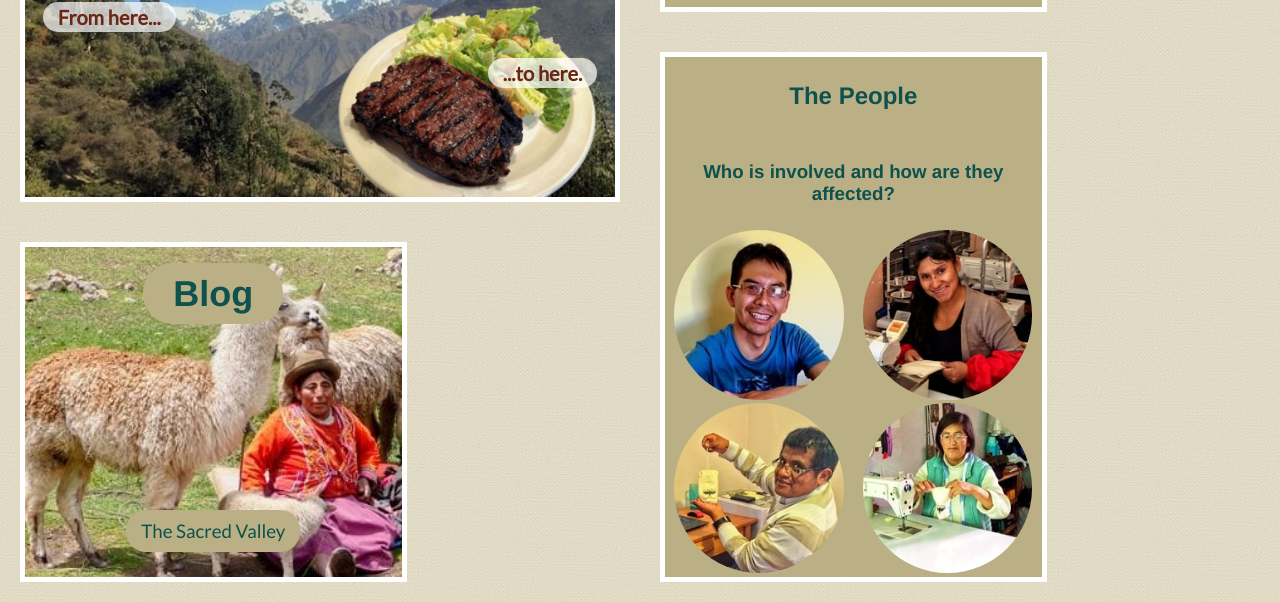
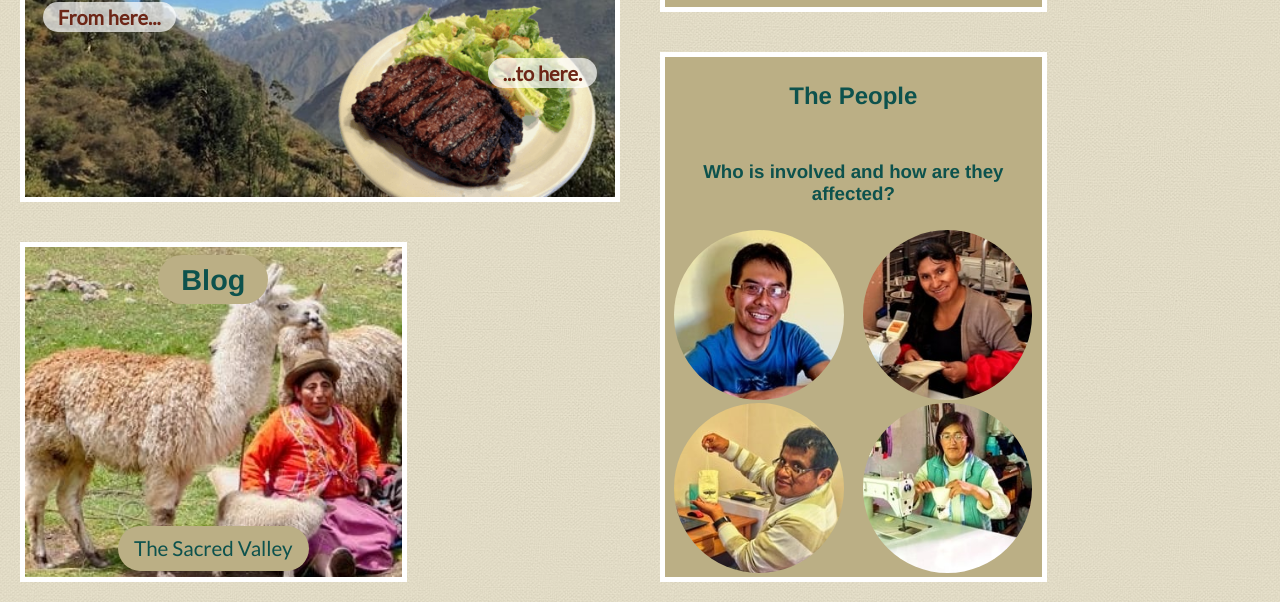
Before and after one commit to gbowen81/sacredvalleysaltco, a PHP site: page / in a window 1280 px wide. Shown: the part 2398-3000 px from the top of the page. Run offline with PHP 8.4, Linux system fonts and the light colour scheme; data that the repository does not hold is empty; some web fonts are replaced.

Commit message:
Got simple Blog Slideshow working

```diff
--- a/js/homepage.js
+++ b/js/homepage.js
@@ -35,7 +35,7 @@ slideIndicators.onclick = function() {
 	pauseScroll = false;
 }
 
-//when pauseSlideShow function is called, set playing to falce and clear interval timer
+//when pauseSlideShow function is called, set playing to false and clear interval timer
 function pauseSlideShow() {
 	playing = false;
 	clearInterval(slideInterval);
@@ -138,3 +138,18 @@ function goToProduct(n) {
 	currentThumb = (n+thumbSelect.length)%thumbSelect.length;
 	thumbSelect[currentThumb].className = 'highlighted';
 }
+
+//__________________________ Blog Slider __________________________________//
+var blogSlides = document.querySelectorAll('.blogslide');
+var currentBlogSlide = 0;
+var blogSlideInterval = setInterval(slideAdvance, 4000);
+
+function slideAdvance() {
+	goToBlog(currentBlogSlide+1);
+}
+
+function goToBlog(n) {
+	blogSlides[currentBlogSlide].className = 'blogslide';
+	currentBlogSlide = (n+blogSlides.length)%blogSlides.length;
+	blogSlides[currentBlogSlide].className = 'blogslide turn';
+}
--- a/svsinc/svs.css
+++ b/svsinc/svs.css
@@ -1516,6 +1516,11 @@ li.menuleft.dropdown {
 	border-color: #fff;
 }
 
+.layout-grid.home-grid a:hover {
+	border-width: 10px;
+	border-color: #ad6253;
+}
+
 #fair-trade {
 	grid-row: span 3;
 	grid-column: span 3;
@@ -1759,19 +1764,20 @@ li.menuleft.dropdown {
 
 #blog-slider h2 {
 	position: absolute;
-	top: 2%;
-	width: 100%;
-	text-align: center;
+	top: 1%;
+	width: 100%;
+	text-align: center;
+	margin: 0;
 	z-index: 1;
 }
 
 #blog-slider h2 span {
 	color: rgba(13,82,77,1);
 	background-color: #bbaf85;
-	padding: 10px 30px;
-	border-radius: 30px;
+	padding: .15em .4em;
+	border-radius: .65em;
 	font-family: 'Balthazar', 'Helvetica', sans-serif;
-	font-size: 1.5em;
+	font-size: 1em;
 }
 
 #blog-slider > div {
@@ -1817,17 +1823,20 @@ li.menuleft.dropdown {
 .blogslide h3 {
 	width: 100%;
 	position: absolute;
-	bottom: 5%;
-	text-align: center;
+	bottom: 3%;
+	text-align: center;
+	margin: 0;
 }
 
 .blogslide h3 span {
-	padding: 10px 15px;
+	padding: .15em .4em;
 	color: rgba(13,82,77,1);
 	background-color: #bbaf85;
 	text-align: center;
-	border-radius: 20px;
+	border-radius: .7em;
+	font-size: .8em;
 	font-weight: 300;
+	white-space: nowrap;
 }
 
 /*Media Queries*/
@@ -1906,6 +1915,7 @@ li.menuleft.dropdown {
 		padding: 0px 27px;
 		border-radius: 27px;
 	}
+
 }
 
 @media (min-width: 992px) {
@@ -1926,7 +1936,22 @@ li.menuleft.dropdown {
 	.layout-grid {
 		grid-gap: 40px;
 	}
-
+	.blogslide h3 {
+		bottom: 5%;
+	}
+	.blogslide h3 span {
+		padding: .5em .8em;
+		border-radius: 1.5em;
+		font-size: 1.1em;
+	}
+	#blog-slider h2 {
+		top: 5%;
+	}
+	#blog-slider h2 span {
+		padding: .3em .8em;
+		border-radius: .9em;
+		font-size: 1.2em;
+	}
 }
 
 @media (min-width: 1200px) {
```
